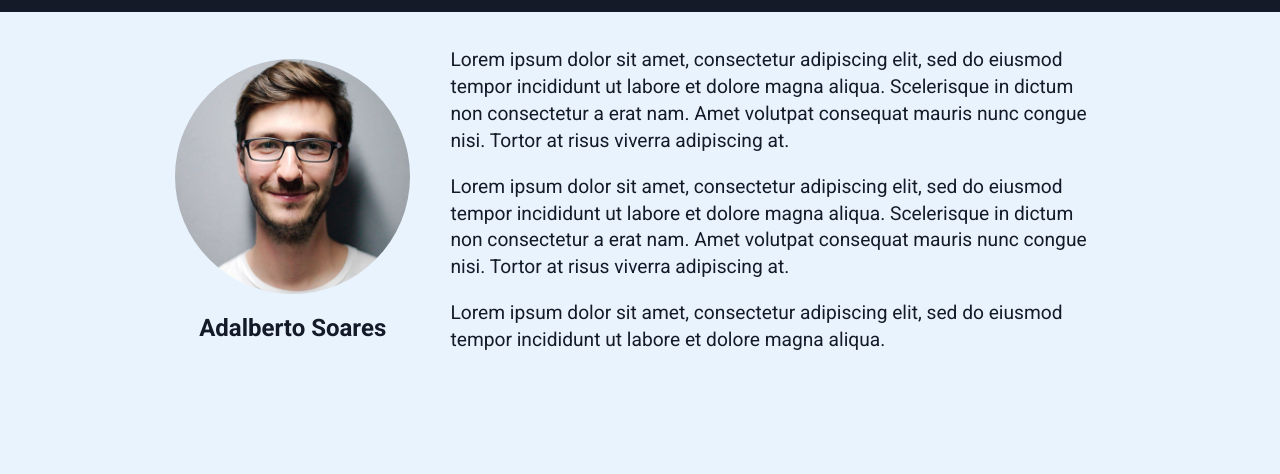
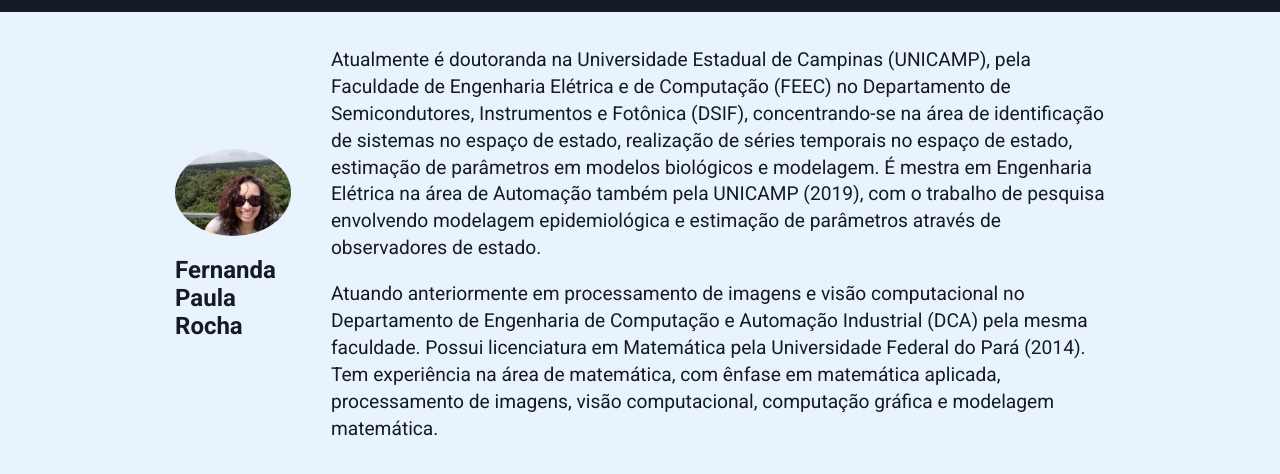
Before and after one commit to rocha-fernanda/My-site, a plain HTML site: page index.html in a window 1280 px wide. Shown: the part 112-586 px from the top of the page. Drawn offline with Linux system fonts and the light colour scheme.

Commit message:
Update index.html

```diff
--- a/index.html
+++ b/index.html
@@ -27,29 +27,22 @@
         <main class="container">
             <article class="super-card">
                 <section class="super-card-img">
-                    <img src="./img/homem.jpg" alt="Minha foto", title="Meu nome">
-                    <h2>Adalberto Soares</h2>
+                    <img src="./img/Mulher.jpg" alt="Minha foto", title="Meu nome">
+                    <h2>Fernanda Paula Rocha</h2>
                 </section>
                 <section class="super-card-text">
                     <p>
-                        Lorem ipsum dolor sit amet, consectetur adipiscing elit,
-                        sed do eiusmod tempor incididunt ut labore et dolore
-                        magna aliqua. Scelerisque in dictum non consectetur a
-                        erat nam. Amet volutpat consequat mauris nunc congue nisi.
-                        Tortor at risus viverra adipiscing at.
+                        Atualmente é doutoranda na Universidade Estadual de Campinas (UNICAMP), pela Faculdade de Engenharia Elétrica e de Computação (FEEC) no Departamento
+                        de Semicondutores, Instrumentos e Fotônica (DSIF), concentrando-se na área de identificação de sistemas no espaço de estado, realização de séries
+                        temporais no espaço de estado, estimação de parâmetros em modelos biológicos e modelagem. É mestra em Engenharia Elétrica na área de Automação também
+                        pela UNICAMP (2019), com o trabalho de pesquisa envolvendo modelagem epidemiológica e estimação de parâmetros através de observadores de estado.
                     </p>
                     <p>
-                        Lorem ipsum dolor sit amet, consectetur adipiscing elit,
-                        sed do eiusmod tempor incididunt ut labore et dolore
-                        magna aliqua. Scelerisque in dictum non consectetur a
-                        erat nam. Amet volutpat consequat mauris nunc congue nisi.
-                        Tortor at risus viverra adipiscing at.
+                        Atuando anteriormente em processamento de imagens e visão computacional no Departamento de Engenharia de Computação e Automação Industrial (DCA) pela
+                        mesma faculdade. Possui licenciatura em Matemática pela Universidade Federal do Pará (2014). Tem experiência na área de matemática, com ênfase em
+                        matemática aplicada, processamento de imagens, visão computacional, computação gráfica e modelagem matemática.
                     </p>
-                    <p>
-                        Lorem ipsum dolor sit amet, consectetur adipiscing elit,
-                        sed do eiusmod tempor incididunt ut labore et dolore
-                        magna aliqua.
-                    </p>
+
                 </section>
             </article>
         </main>
```
